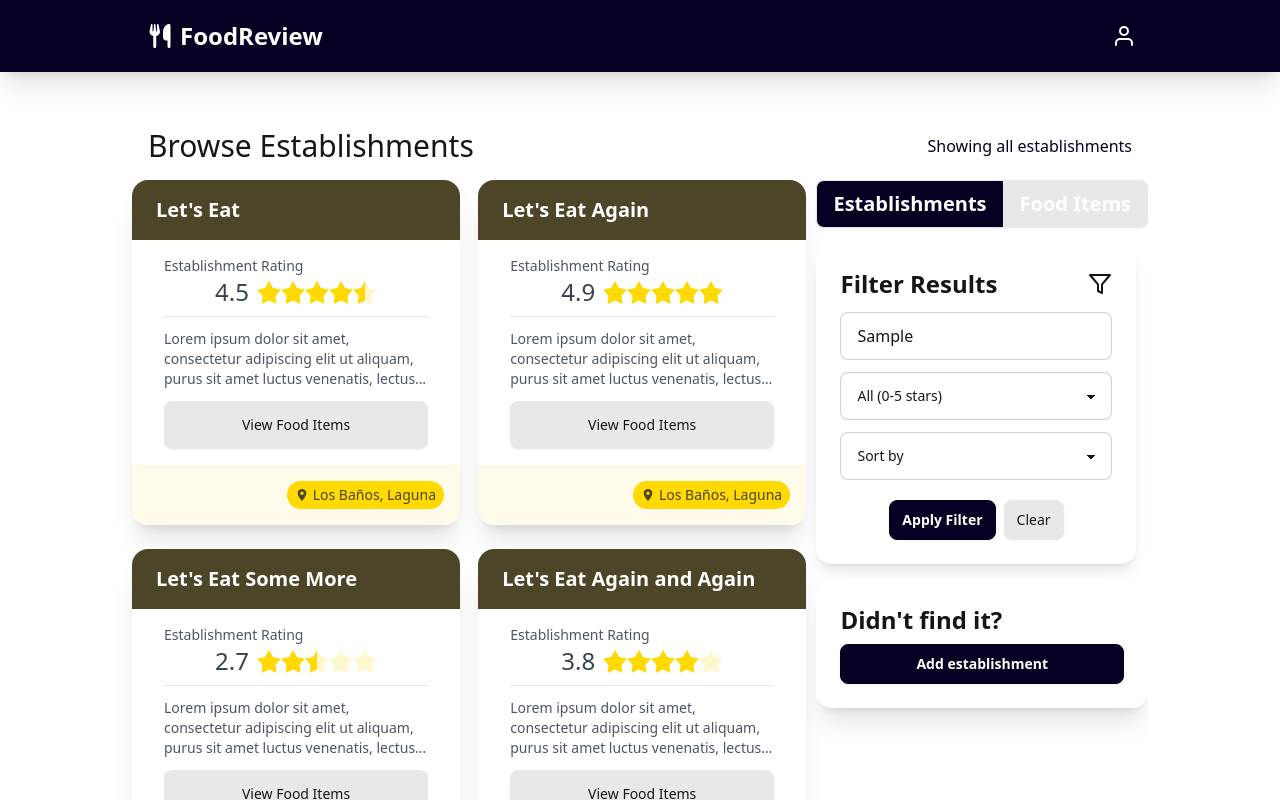
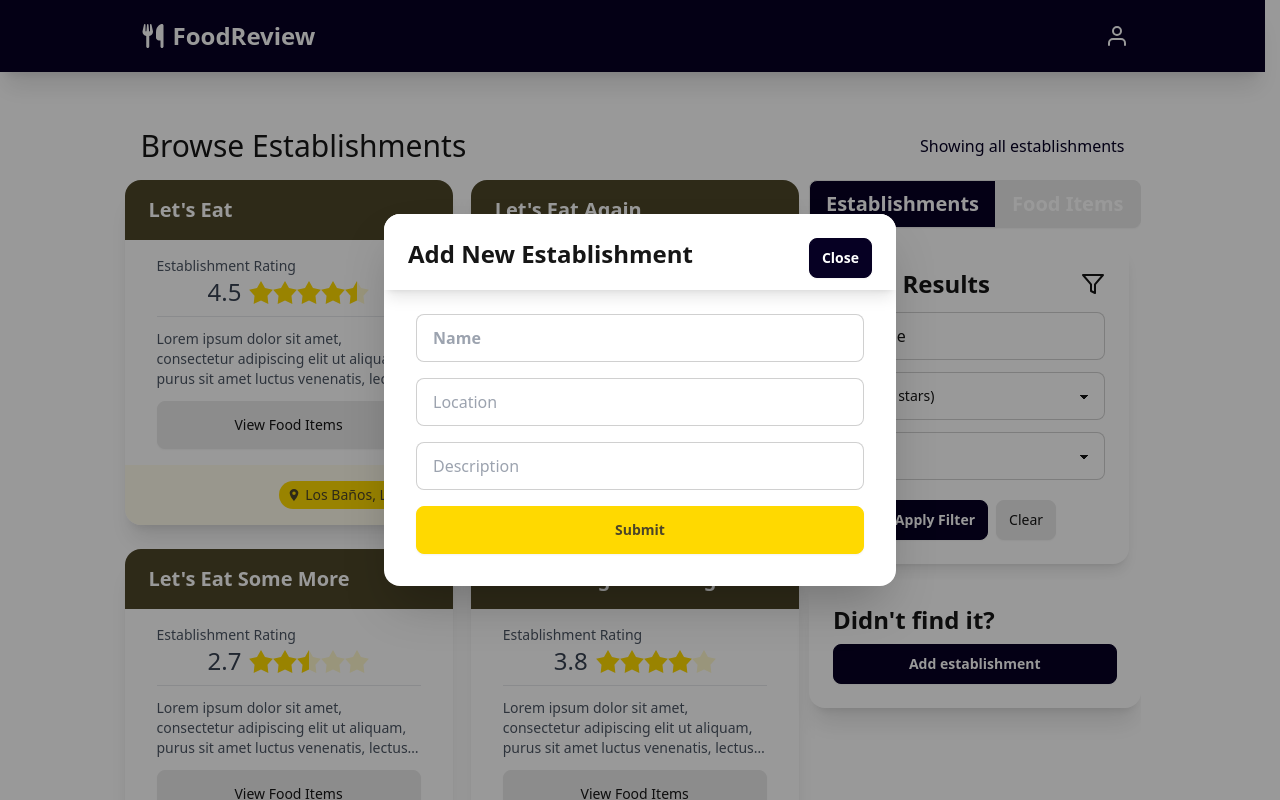
Before and after one commit to fofajardo/cmsc127-food-review, a React (Vite) app: page /feed in a window 1280 px wide. Both pictures are taken after typing "Sample" into the empty fields and a click on the button "Add establishment". Shown: the top 800 px of the page. Built offline with nearby package versions, Linux system fonts and the light colour scheme.

Commit message:
feature: created add establishment modal.

```diff
--- /dev/null
+++ b/src/components/estab_feed/EFAddEstablishmentModal.tsx
@@ -0,0 +1,134 @@
+import React, { useState } from "react";
+import { IoLocationSharp } from "react-icons/io5";
+import { FaCheckCircle } from "react-icons/fa";
+import { FeedContext } from "../../pages/FeedPage.tsx";
+
+export function EFAddEstablishmentModal() {
+  const context = React.useContext(FeedContext);
+  const [submitComplete, setSubmitComplete] = useState(false);
+  const [formData, setFormData] = useState({
+    name: "",
+    location: "",
+    description: "",
+  });
+  const [errors, setErrors] = useState({
+    name: "",
+    location: "",
+    description: "",
+  });
+
+  const handleChange = (e: React.ChangeEvent<HTMLInputElement>) => {
+    setFormData({
+      ...formData,
+      [e.target.name]: e.target.value,
+    });
+    setErrors({
+      ...errors,
+      [e.target.name]: "",
+    });
+  };
+
+  const validate = () => {
+    const newErrors = {
+      name: "",
+      location: "",
+      description: "",
+    };
+    if (!formData.name) newErrors.name = "Name is required";
+    if (!formData.location) newErrors.location = "Location is required";
+    if (!formData.description)
+      newErrors.description = "Description is required";
+    setErrors(newErrors);
+    return Object.values(newErrors).every((error) => error === "");
+  };
+
+  const handleSubmit = () => {
+    if (validate()) {
+      //@TODO: implement create establishment
+      setSubmitComplete(true); // kunware lang na-submit na
+    }
+  };
+
+  return (
+    <dialog className="modal" id="addEstablishmentModal">
+      <div className="modal-box bg-base-100 p-0">
+        <div className="sticky top-0 z-50 flex flex-row justify-between bg-base-100 px-6 pb-3 pt-6 shadow-lg">
+          <h2 className="text-left text-2xl font-bold">
+            Add New Establishment
+          </h2>
+          <form method="dialog">
+            <button className="btn btn-neutral h-max min-h-0 p-3 text-white">
+              Close
+            </button>
+          </form>
+        </div>
+        {/* Form Inputs */}
+        <div
+          className={"card-body gap-4 pt-6 " + (submitComplete ? "hidden" : "")}
+        >
+          <div className="flex flex-col gap-1">
+            <input
+              name="name"
+              className="input input-bordered w-full text-left font-bold"
+              placeholder="Name"
+              value={formData.name}
+              onChange={handleChange}
+            />
+            {errors.name && (
+              <span className="text-red-500 ml-2">{errors.name}</span>
+            )}
+          </div>
+          <div className="flex flex-col gap-1">
+            <input
+              name="location"
+              className="input input-bordered w-full"
+              placeholder="Location"
+              value={formData.location}
+              onChange={handleChange}
+            />
+            {errors.location && (
+              <span className="text-red-500 ml-2">{errors.location}</span>
+            )}
+          </div>
+
+          <div className="flex flex-col gap-1">
+            <input
+              name="description"
+              className="input input-bordered w-full resize"
+              placeholder="Description"
+              value={formData.description}
+              onChange={handleChange}
+            />
+            {errors.description && (
+              <span className="text-red-500 ml-2">{errors.description}</span>
+            )}
+          </div>
+
+          <button onClick={handleSubmit} className="btn btn-primary w-full">
+            Submit
+          </button>
+        </div>
+        {/* Success Indicator */}
+        <div
+          className={
+            "mt-1 flex flex-col items-center justify-center gap-8 rounded-full border-0 p-8 " +
+            (submitComplete ? "" : " hidden")
+          }
+        >
+          <div className="flex flex-col items-center">
+            <FaCheckCircle className="mb-4 text-6xl text-primary" />
+            <span className="text-xl font-bold text-primary">
+              Submission complete!
+            </span>
+            <span className="text-lg font-normal">
+              Your establishment has been added successfully.
+            </span>
+          </div>
+          <form className="flex w-1/2" method="dialog">
+            <button className="btn btn-primary w-full text-white">Done</button>
+          </form>
+        </div>
+      </div>
+    </dialog>
+  );
+}
--- a/src/pages/FeedPage.tsx
+++ b/src/pages/FeedPage.tsx
@@ -13,6 +13,7 @@ import {
   sampleEstablishments,
 } from "../models/Establishment.ts";
 import { FoodItem, sampleFoodItems } from "../models/FoodItem.ts";
+import { EFAddEstablishmentModal } from "../components/estab_feed/EFAddEstablishmentModal.tsx";
 
 export const FeedContext = React.createContext({
   modalEstablishment: sampleEstablishment,
@@ -81,6 +82,7 @@ export function EstablishmentFeedPage() {
     >
       <div className="flex flex-col items-center">
         <EFExpandModal />
+        <EFAddEstablishmentModal />
         <NavigationBar />
         {/* MAIN CONTAINER*/}
         <div className="flex min-h-[86vh] w-full max-w-[1080px] flex-1 flex-col items-stretch p-8">
@@ -187,7 +189,15 @@ export function EstablishmentFeedPage() {
                     </h2>
                     <button
                       className="btn btn-neutral h-max min-h-0 p-3 text-white "
-                      onClick={() => {}}
+                      onClick={() => {
+                        // open add establishment modal
+                        const modal = document.getElementById(
+                          "addEstablishmentModal"
+                        );
+                        if (modal) {
+                          (modal as HTMLDialogElement).showModal();
+                        }
+                      }}
                     >
                       Add establishment
                     </button>
```
